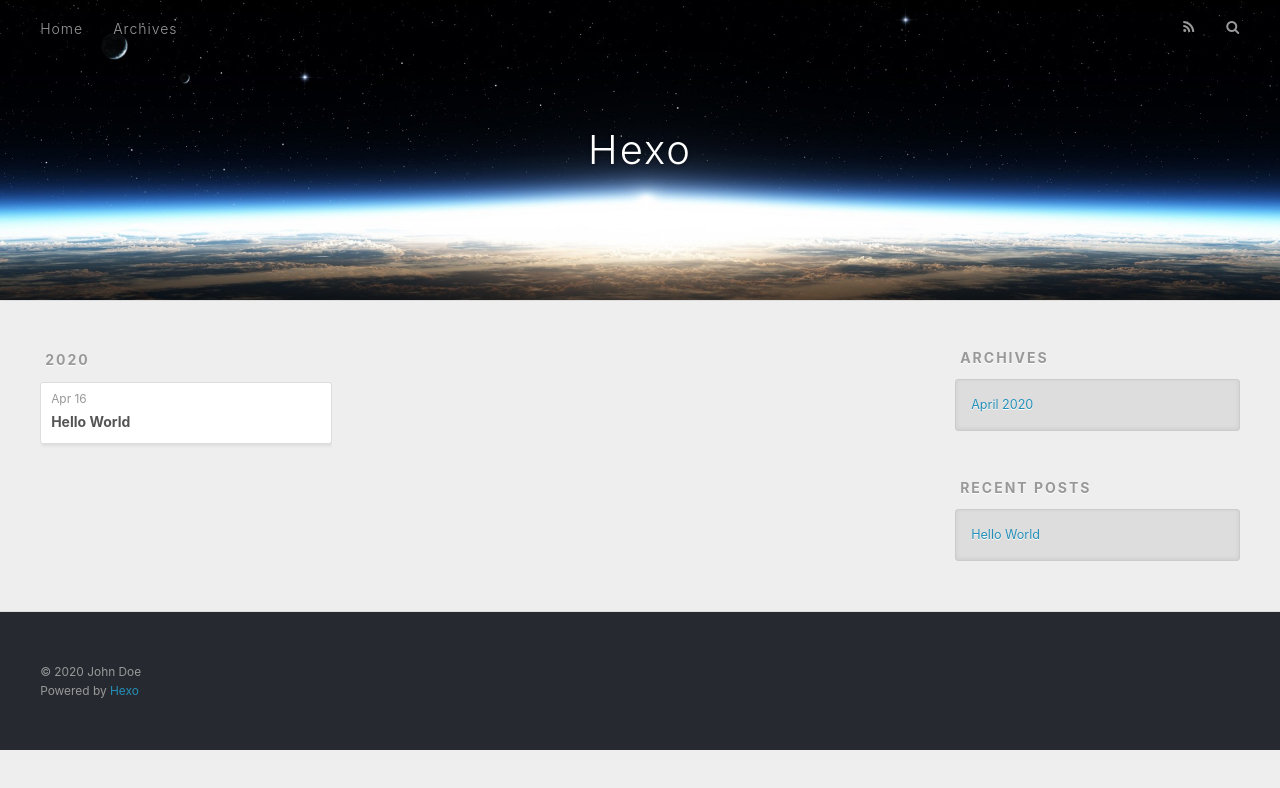
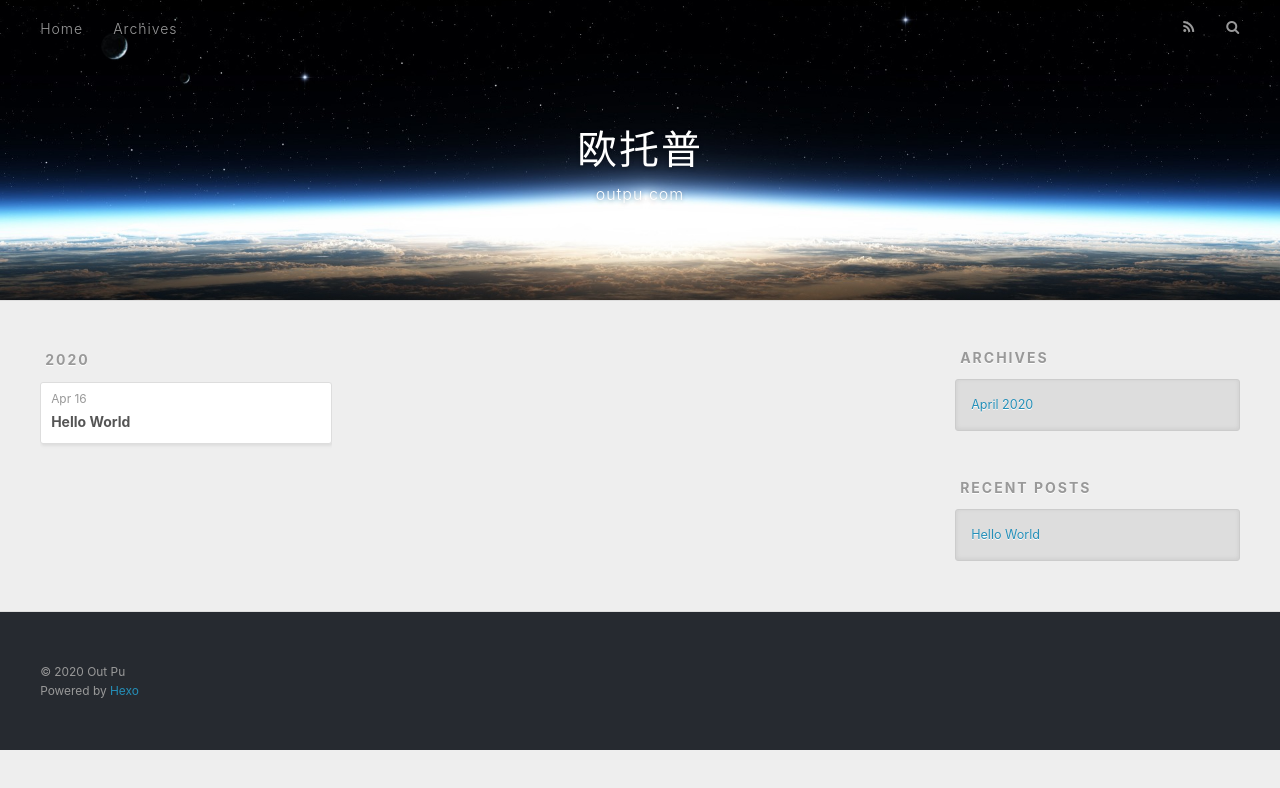
Before and after one commit to outpu/outpu.github.io, a plain HTML site: page archives/2020/04/index.html in a window 1280 px wide. Drawn offline with nearby package versions, Linux system fonts and the light colour scheme.

Commit message:
Site updated: 2020-04-16 15:57:27

```diff
--- a/archives/2020/04/index.html
+++ b/archives/2020/04/index.html
@@ -5,17 +5,19 @@
 
 
 
-  <title>Archives: 2020/4 | Hexo</title>
+  <title>Archives: 2020/4 | 欧托普</title>
   <meta name="viewport" content="width=device-width, initial-scale=1, maximum-scale=1">
-  <meta property="og:type" content="website">
-<meta property="og:title" content="Hexo">
+  <meta name="description" content="outpu.com">
+<meta property="og:type" content="website">
+<meta property="og:title" content="欧托普">
 <meta property="og:url" content="http://yoursite.com/archives/2020/04/index.html">
-<meta property="og:site_name" content="Hexo">
-<meta property="og:locale" content="en_US">
-<meta property="article:author" content="John Doe">
+<meta property="og:site_name" content="欧托普">
+<meta property="og:description" content="outpu.com">
+<meta property="article:author" content="Out Pu">
+<meta property="article:tag" content="outpu out pu outpu.com">
 <meta name="twitter:card" content="summary">
 
-    <link rel="alternate" href="/atom.xml" title="Hexo" type="application/atom+xml">
+    <link rel="alternate" href="/atom.xml" title="欧托普" type="application/atom+xml">
 
 
     <link rel="icon" href="/favicon.png">
@@ -36,8 +38,12 @@
   <div id="header-outer" class="outer">
     <div id="header-title" class="inner">
       <h1 id="logo-wrap">
-        <a href="/" id="logo">Hexo</a>
+        <a href="/" id="logo">欧托普</a>
       </h1>
+
+        <h2 id="subtitle-wrap">
+          <a href="/" id="subtitle">outpu.com</a>
+        </h2>
 
     </div>
     <div id="header-inner" class="inner">
@@ -141,7 +147,7 @@
 
   <div class="outer">
     <div id="footer-info" class="inner">
-      &copy; 2020 John Doe<br>
+      &copy; 2020 Out Pu<br>
       Powered by <a href="http://hexo.io/" target="_blank">Hexo</a>
     </div>
   </div>
```
Also changed, not shown: 2020/04/16/hello-world/index.html (+12 -8 lines), archives/2020/index.html (+15 -9 lines), archives/index.html (+15 -9 lines), index.html (+16 -10 lines).
